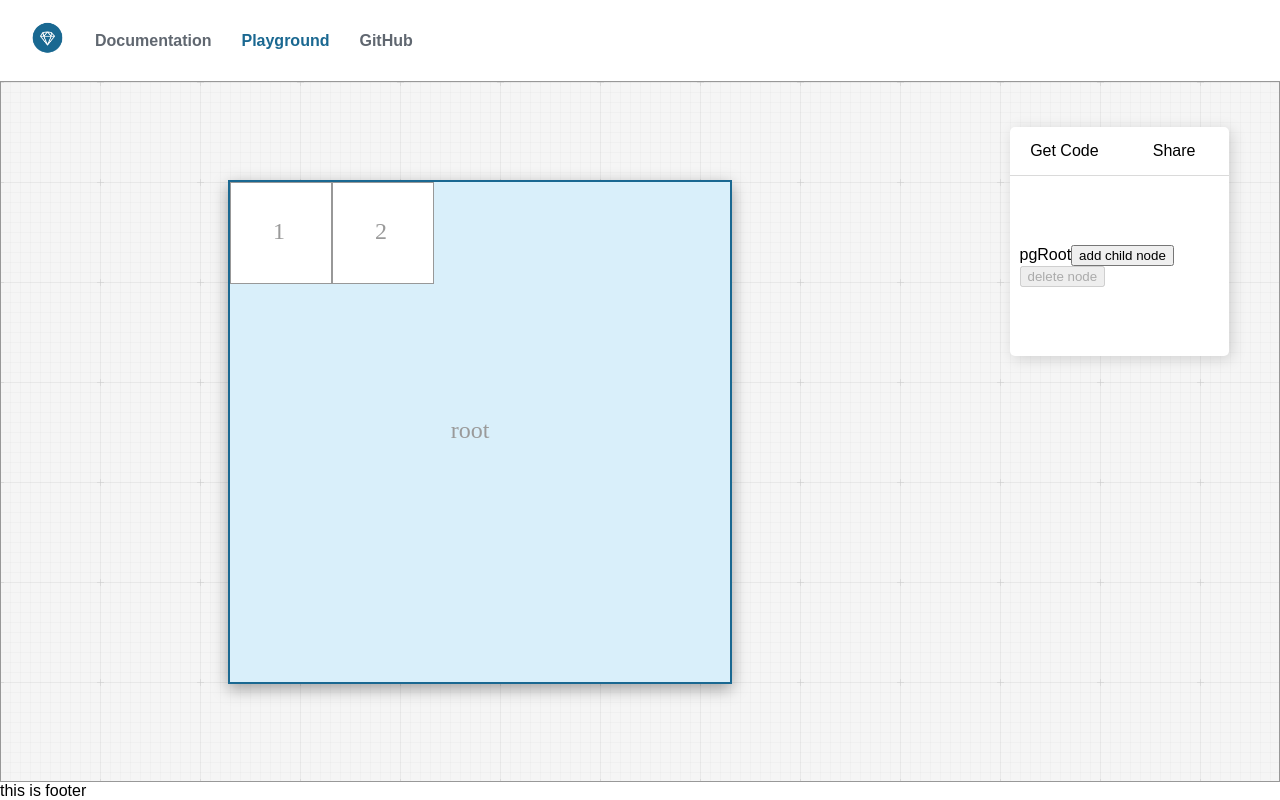
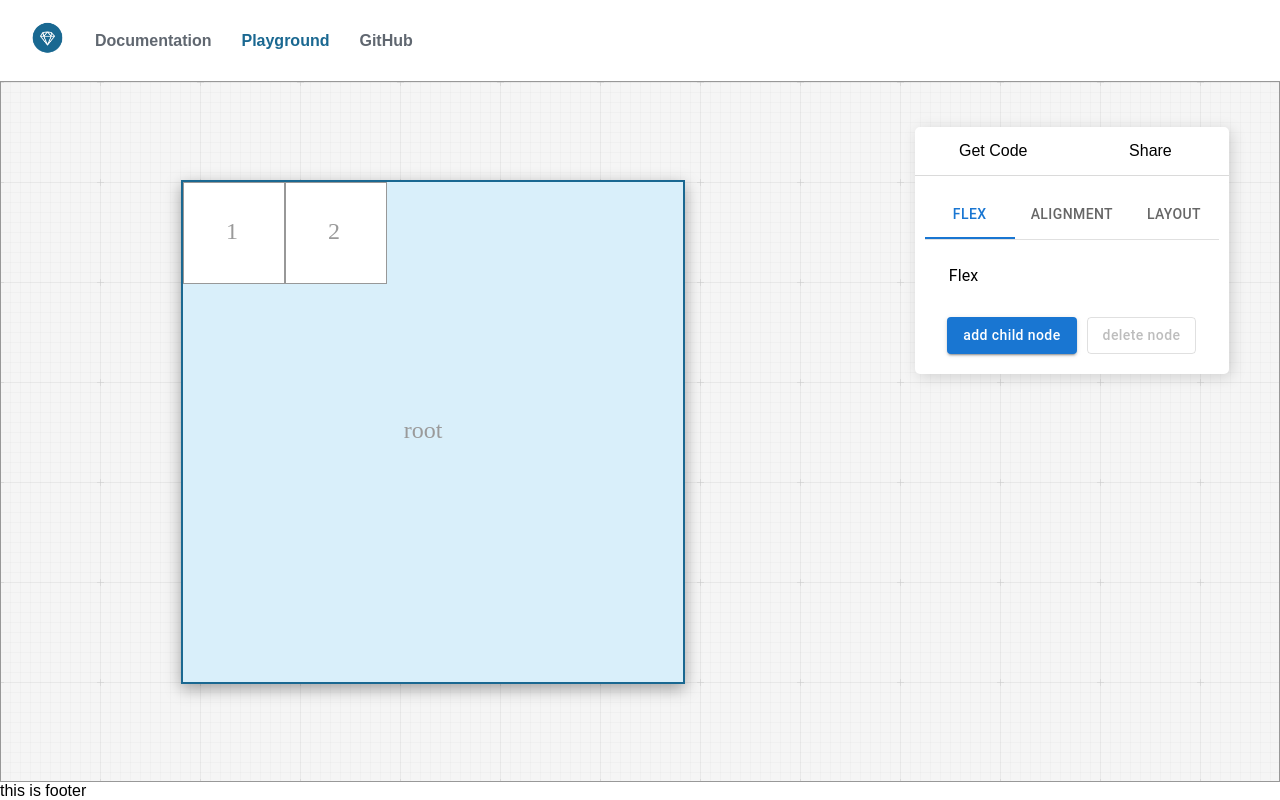
Before and after one commit to findokan/flex-playground, a React (Create React App) app: page /playground in a window 1280 px wide. Both pictures are taken after a click on the element 480 px from the left and 431 px from the top of the page. Built offline with nearby package versions, Linux system fonts and the light colour scheme.

Commit message:
[PlayGround]: MUI and Tab structure for menu implemented

```diff
--- a/package.json
+++ b/package.json
@@ -3,6 +3,9 @@
   "version": "0.1.0",
   "private": true,
   "dependencies": {
+    "@emotion/react": "^11.9.3",
+    "@emotion/styled": "^11.9.3",
+    "@mui/material": "^5.8.6",
     "@testing-library/jest-dom": "^5.16.4",
     "@testing-library/react": "^13.3.0",
     "@testing-library/user-event": "^13.5.0",
--- a/src/App.css
+++ b/src/App.css
@@ -119,6 +119,17 @@ body {
 	flex-direction: column;
 }
 
+.pg-menu .pg-menu-add-rm-area {
+	display: flex;
+	flex-direction: row;
+	justify-content: center;
+}
+
+.pg-menu-add-rm-area button {
+	margin: 5px;
+	text-transform: none;
+}
+
 .pg-menu .pg-menu-share {
 	display: flex;
 	flex-direction: row;
@@ -146,3 +157,8 @@ body {
 	max-width: 70%;
 	text-align: center;
 }
+
+.pg-menu-input-aligner {
+	display: flex;
+	flex-direction: row;
+}
--- a/src/pages/playground.page/playground.menu.js
+++ b/src/pages/playground.page/playground.menu.js
@@ -1,4 +1,51 @@
-const PGMenu = ({ DOM, setDOM, selectedItemId }) => {
+import React, { useEffect, useState } from "react";
+import Tabs from "@mui/material/Tabs";
+import Tab from "@mui/material/Tab";
+import Typography from "@mui/material/Typography";
+import Box from "@mui/material/Box";
+import { Button, TextField } from "@mui/material";
+
+function TabPanel(props) {
+	const { children, value, index, ...other } = props;
+
+	return (
+		<div
+			role="tabpanel"
+			hidden={value !== index}
+			id={`simple-tabpanel-${index}`}
+			aria-labelledby={`simple-tab-${index}`}
+			{...other}
+		>
+			{value === index && (
+				<Box sx={{ p: 3 }}>
+					<Typography>{children}</Typography>
+				</Box>
+			)}
+		</div>
+	);
+}
+
+function a11yProps(index) {
+	return {
+		id: `simple-tab-${index}`,
+		"aria-controls": `simple-tabpanel-${index}`,
+	};
+}
+
+const PGMenu = ({ DOM, setDOM, selectedItemId, setSelectedItemId }) => {
+	const [value, setValue] = useState(0);
+	const [willEditedItem, setWillEditedItem] = useState(
+		getSelectedItem(DOM, selectedItemId)
+	);
+
+	useEffect(() => {
+		setWillEditedItem(getSelectedItem(DOM, selectedItemId));
+	}, [DOM, selectedItemId]);
+
+	const handleChange = (event, newValue) => {
+		setValue(newValue);
+	};
+
 	function isRootNode() {
 		return DOM.id === selectedItemId ? true : false;
 	}
@@ -76,7 +123,7 @@ const PGMenu = ({ DOM, setDOM, selectedItemId }) => {
 			childs: [],
 		});
 		window.lastID = (parseInt(window.lastID) + 1).toString();
-		const editedDOM = editDOM(DOM, selectedItem);
+		const editedDOM = JSON.parse(JSON.stringify(editDOM(DOM, selectedItem)));
 		setDOM(editedDOM);
 	}
 
@@ -88,8 +135,9 @@ const PGMenu = ({ DOM, setDOM, selectedItemId }) => {
 			(child) => child.id === selectedItemId
 		);
 		parentItem.childs.splice(childIndex, 1);
-		const editedDOM = editDOM(DOM, parentItem);
+		const editedDOM = JSON.parse(JSON.stringify(editDOM(DOM, parentItem)));
 		setDOM(editedDOM);
+		setSelectedItemId("");
 	}
 
 	function renderNoSelectedItem() {
@@ -101,18 +149,20 @@ const PGMenu = ({ DOM, setDOM, selectedItemId }) => {
 	}
 
 	function renderSelectedItem() {
+		function renderAddRMNodeButtons() {
 			return (
-			<div>
-				{selectedItemId}
-				<button
+				<div className="pg-menu-add-rm-area">
+					<Button
+						variant="contained"
 						onClick={(e) => {
 							e.stopPropagation();
 							addChildNodeToSelectedItem();
 						}}
 					>
 						add child node
-				</button>
-				<button
+					</Button>
+					<Button
+						variant="outlined"
 						disabled={isRootNode()}
 						onClick={(e) => {
 							e.stopPropagation();
@@ -120,7 +170,76 @@ const PGMenu = ({ DOM, setDOM, selectedItemId }) => {
 						}}
 					>
 						delete node
-				</button>
+					</Button>
+				</div>
+			);
+		}
+
+		return (
+			<div>
+				<Box
+					sx={{ width: "100%" }}
+					onClick={(e) => {
+						e.stopPropagation();
+					}}
+				>
+					<Box sx={{ borderBottom: 1, borderColor: "divider" }}>
+						<Tabs
+							value={value}
+							onChange={handleChange}
+							aria-label="basic tabs example"
+						>
+							<Tab label="Flex" {...a11yProps(0)} />
+							<Tab label="Alignment" {...a11yProps(1)} />
+							<Tab label="Layout" {...a11yProps(2)} />
+						</Tabs>
+					</Box>
+					<TabPanel value={value} index={0}>
+						Flex
+					</TabPanel>
+					<TabPanel value={value} index={1}>
+						Alignment
+					</TabPanel>
+					<TabPanel value={value} index={2}>
+						<Typography>Width x Height</Typography>
+						<div className="pg-menu-input-aligner">
+							<TextField
+								value={willEditedItem?.styleAttributes?.layout.width}
+								onChange={(e) => {
+									if (e.target.value.length === 0) {
+										e.target.value = "0";
+									}
+									let clonedItem = JSON.parse(JSON.stringify(willEditedItem));
+									clonedItem.styleAttributes.layout.width = parseInt(
+										e.target.value
+									);
+									const editedDOM = JSON.parse(
+										JSON.stringify(editDOM(DOM, clonedItem))
+									);
+									setDOM(editedDOM);
+								}}
+							/>
+							<TextField
+								value={willEditedItem?.styleAttributes?.layout.height}
+								onChange={(e) => {
+									debugger;
+									if (e.target.value.length === 0) {
+										e.target.value = "0";
+									}
+									let clonedItem = JSON.parse(JSON.stringify(willEditedItem));
+									clonedItem.styleAttributes.layout.height = parseInt(
+										e.target.value
+									);
+									const editedDOM = JSON.parse(
+										JSON.stringify(editDOM(DOM, clonedItem))
+									);
+									setDOM(editedDOM);
+								}}
+							/>
+						</div>
+					</TabPanel>
+				</Box>
+				{renderAddRMNodeButtons()}
 			</div>
 		);
 	}
--- a/src/pages/playground.page/playground.page.js
+++ b/src/pages/playground.page/playground.page.js
@@ -105,6 +105,7 @@ const PlaygroundPage = () => {
 					DOM={pgState}
 					setDOM={setPGState}
 					selectedItemId={selectedItemId}
+					setSelectedItemId={setSelectedItemId}
 				/>
 			</div>
 		</div>
```
Also changed, not shown: 1 other file (tests, documents, lock files or other folders). Lines whose indentation alone changed are shown as unchanged.
